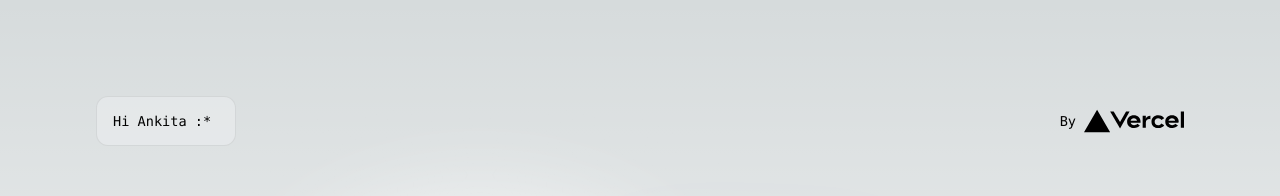
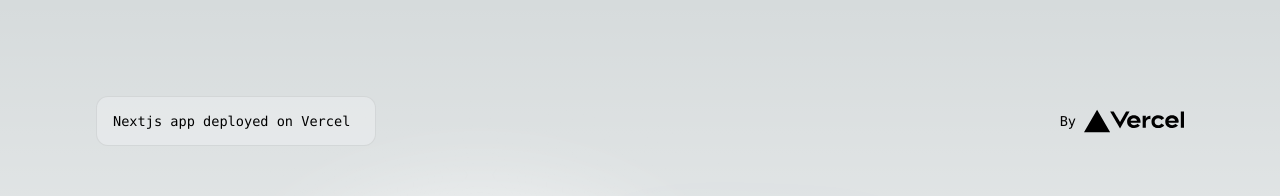
Before and after one commit to DivitKhullar/TempJS, a Next.js app: page / in a window 1280 px wide. Shown: the top 196 px of the page. Built offline with nearby package versions, Linux system fonts and the light colour scheme.

Commit message:
text update

```diff
--- a/src/pages/index.tsx
+++ b/src/pages/index.tsx
@@ -17,7 +17,7 @@ export default function Home() {
       <main className={styles.main}>
         <div className={styles.description}>
           <p>
-          Hi Ankita :*&nbsp;
+          Nextjs app deployed on Vercel&nbsp;
             <code className={styles.code}></code>
           </p>
           <div>
```
